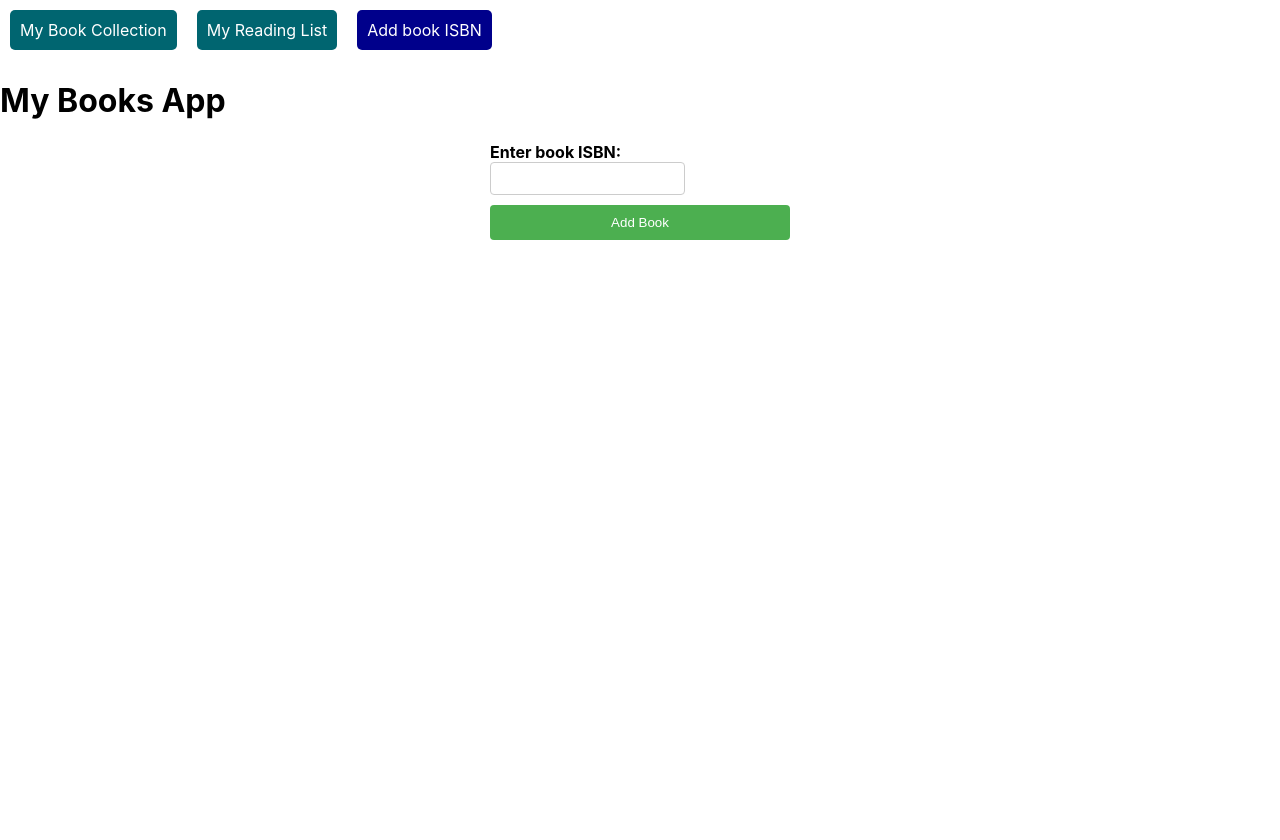
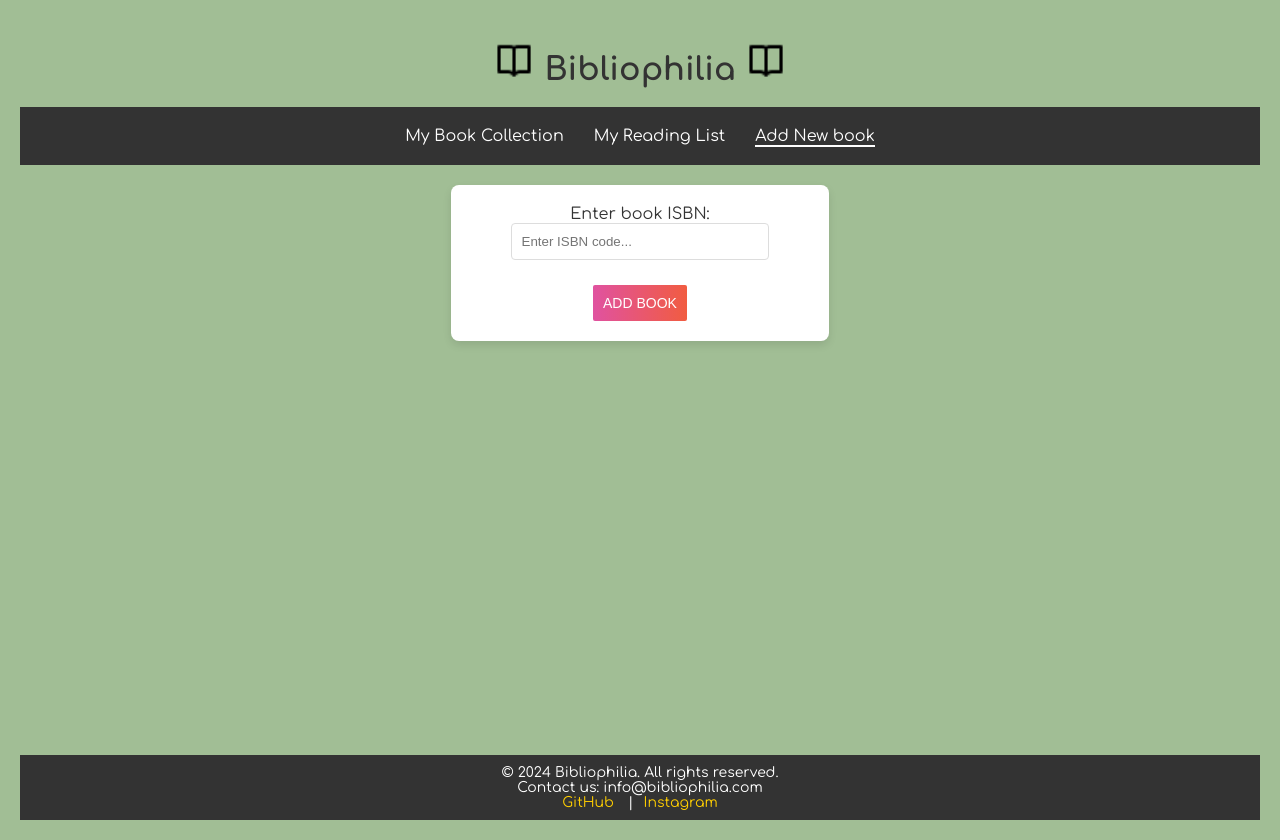
Before and after one commit to MNdagu/phase2-project-My-Books-App, a React (Create React App) app: page /addisbn in a window 1280 px wide. Before the commit the page ends 800 px from the top, so only its background shows below. Built offline with nearby package versions, Linux system fonts and the light colour scheme; no server answers.

Commit message:
added search and styled

```diff
--- a/package.json
+++ b/package.json
@@ -6,6 +6,7 @@
     "@testing-library/jest-dom": "^5.17.0",
     "@testing-library/react": "^13.4.0",
     "@testing-library/user-event": "^13.5.0",
+    "boxicons": "^2.1.4",
     "react": "^18.3.1",
     "react-dom": "^18.3.1",
     "react-router-dom": "^6.26.0",
--- a/src/App.css
+++ b/src/App.css
@@ -1,71 +1,322 @@
+@import url('https://fonts.googleapis.com/css2?family=Comfortaa:wght@300..700&family=Pacifico&family=Raleway:ital,wght@0,100..900;1,100..900&display=swap');
+body {
+  font-family: Comfortaa, sans-serif;
+  margin: 0;
+  padding: 0;
+  background-color: #A1BE95;
+  color: #333;
+}
+
+.App {
+  text-align: center;
+  padding: 20px;
+  display: flex;
+  flex-direction: column;
+  min-height: 100vh;
+}
+
+h1{
+  font-size: xx-large;
+  font-weight: 1500;
+}
+
+header{
+  margin-bottom: 20px;
+}
+
+
+.title {
+  color: #333;
+  margin: 20px 0;
+  font-size: 2rem;
+  font-weight: bold;
+}
+
+
+nav {
+  background-color: #333;
+  padding: 20px;
+}
+
+.nav-link {
+  color: #fff;
+  text-decoration: none;
+  margin: 0 15px;
+  font-size: 16px;
+}
+
+.nav-link.active {
+  border-bottom: 2px solid #fff;
+}
+
+
 .book-collection {
+  display: flex;
+  flex-wrap: wrap;
+  justify-content: center;
+}
+
+
+.book-card {
+  background: #F98866;
+  border-radius: 8px;
+  box-shadow: 0 4px 8px rgba(0, 0, 0, 0.1);
+  margin: 15px;
+  padding: 15px;
+  text-align: left;
+  width: 250px;
+}
+
+.book-card img {
+  width: 100px;
+  height: auto;
+  border-radius: 4px;
+}
+
+.book-card .details {
+  margin-top: 10px;
+}
+
+.book-card h3 {
+  margin: 10px 0;
+}
+
+.book-card p {
+  font-size: 14px;
+  color: #666;
+}
+
+.book-card button {
+  display: inline-block;
+  outline: 0;
+  border: 0;
+  background-image: linear-gradient(to right,#e052a0,#f15c41);
+  cursor: pointer;
+  border-radius: 2px;
+  color: #fff;
+  font-weight: 500;
+  text-align: center;
+  text-transform: uppercase;
+  height: 36px;
+  line-height: 36px;
+  padding: 0 10px;
+  font-size: 14px;
+  margin-top: 5px;
+}
+
+.book-card button:hover {
+  background-image: linear-gradient(to right,#3ec7e0,#526bf4);
+}
+
+
+.addisbnform {
+  background-color: #fff;
+  border-radius: 8px;
+  padding: 20px;
+  box-shadow: 0 4px 8px rgba(0, 0, 0, 0.1);
+  max-width: 400px;
+  margin: 20px auto;
+}
+
+.addisbnform div {
+  margin-bottom: 25px;
+}
+
+.addisbnform input[type="text"] {
+  width: 70%;
+  padding: 10px;
+  border: 1px solid #ddd;
+  border-radius: 4px;
+}
+
+.addisbnform button[type="submit"] {
+  display: inline-block;
+  outline: 0;
+  border: 0;
+  background-image: linear-gradient(to right,#e052a0,#f15c41);
+  cursor: pointer;
+  border-radius: 2px;
+  color: #fff;
+  font-weight: 500;
+  text-align: center;
+  text-transform: uppercase;
+  height: 36px;
+  line-height: 36px;
+  padding: 0 10px;
+  font-size: 14px;
+}
+
+.addisbnform button[type="submit"]:hover {
+  background-image: linear-gradient(to right,#3ec7e0,#526bf4);
+}
+
+.addisbnform .error {
+  color: red;
+}
+
+
+.book-details {
+  background-color: #fff;
+  border-radius: 12px;
+  padding: 20px;
+  box-shadow: 0 6px 12px rgba(0, 0, 0, 0.15);
+  max-width: 900px;
+  margin: 20px auto;
   display: flex;
   flex-wrap: wrap;
   gap: 20px;
 }
 
-.book-card {
-  width: 150px;
-  text-align: center;
-  box-shadow: 0 4px 8px rgba(0, 0, 0, 0.2);
-  padding: 20px;
-  margin: 10px;
-  text-align: center;
-  background-color: indianred;
-  border-radius: 10px;
+.book-details img {
+  width: 250px;
+  height: auto;
+  border-radius: 8px;
+  box-shadow: 0 4px 8px rgba(0, 0, 0, 0.1);
 }
 
-.book-card img {
-  width: 100%;
-  height: auto;
+.viewdetails {
+  flex: 1;
+  display: flex;
+  flex-direction: column;
+  justify-content: flex-start;
+  overflow: hidden;
 }
 
-.nav-link {
-  display: inline-block;
-  padding: 10px;
-  margin: 10px;
-  background-color: #006570;
-  color: white;
-  text-decoration: none;
-  border-radius: 5px;
+.book-details h2 {
+  margin-top: 0;
+  color: #333;
+  font-size: 24px;
 }
 
-.nav-link.active {
-  background-color: darkblue;
+.book-details p {
+  margin: 10px 0;
+  line-height: 1.5;
+  color: #555;
 }
 
-form {
-  margin-bottom: 20px;
-  display: flex;
-  flex-direction: column;
-  max-width: 300px;
-  margin: 0 auto;
+.book-details .details-header {
+  font-weight: bold;
+  color: #333;
 }
 
-form div {
-  margin-bottom: 10px;
+.book-details #description {
+  font-style: italic;
+  color: #333;
+  border-left: 4px solid #007bff;
+  padding-left: 10px;
+  margin-top: 10px;
+  margin-bottom: 20px;
+  white-space: pre-line;
 }
 
-form label {
-  margin-bottom: 5px;
-  font-weight: bold;
+.book-details button {
+  display: inline-block;
+  outline: 0;
+  border: 0;
+  background-image: linear-gradient(to right,#e052a0,#f15c41);
+  cursor: pointer;
+  border-radius: 2px;
+  color: #fff;
+  font-weight: 500;
+  text-align: center;
+  text-transform: uppercase;
+  height: 36px;
+  line-height: 36px;
+  padding: 0 10px;
+  font-size: 14px;
 }
 
-form input {
-  padding: 8px;
-  border: 1px solid #ccc;
-  border-radius: 4px;
+.book-details button:hover {
+  background-image: linear-gradient(to right,#3ec7e0,#526bf4);
 }
 
-form button {
-  padding: 10px;
-  background-color: #4CAF50;
-  color: white;
-  border: none;
-  border-radius: 4px;
-  cursor: pointer;
+
+@media (max-width: 768px) {
+  .book-details {
+    flex-direction: column;
+    align-items: center;
+    text-align: center;
+  }
+
+  .book-details img {
+    width: 100%;
+    max-width: 300px;
+    margin-bottom: 20px;
+  }
+
+  .viewdetails {
+    width: 100%;
+  }
 }
 
-form button:hover {
-  background-color: #45a049;
+
+.search-container {
+  margin: 20px 0;
 }
+
+.search-input {
+  width: 100%;
+  max-width: 400px;
+  padding: 10px;
+  border-radius: 8px;
+  border: 1px solid #ccc;
+  font-size: 16px;
+  outline: none;
+  transition: border-color 0.3s;
+}
+
+.search-input:focus {
+  border-color: #007bff;
+}
+
+.header {
+  display: flex;
+  justify-content: center;
+  align-items: center;
+  gap: 10px;
+}
+
+.book-logo {
+  width: 40px;
+  height: 40px;
+  margin: 0 10px 0 10px;
+
+}
+
+.footer {
+  background-color: #333;
+  color: #fff;
+  text-align: center;
+  padding: 10px 0;
+  width: 100%;
+  flex-shrink: 0;
+  margin-top: auto;
+}
+
+.footer p {
+  margin: 0;
+  font-size: 14px;
+}
+
+.footer a {
+  color: #ffce00;
+  text-decoration: none;
+  margin: 0 10px;
+}
+
+.footer a:hover {
+  text-decoration: underline;
+}
+
+.book-collection {
+  display: flex;
+  flex-wrap: wrap;
+  justify-content: space-around;
+  gap: 20px;
+}
+
+
+.nothing {
+  font-size: 1.2rem;
+  color: #555;
+}
--- a/src/App.js
+++ b/src/App.js
@@ -5,11 +5,18 @@ import { Route, Routes } from "react-router-dom";
 import ReadingList from "./components/ReadingList";
 import Navbar from "./components/Navbar";
 import ViewDetails from "./components/ViewDetails";
-import AddIsbn from "./components/AddIsbn"
+import AddIsbn from "./components/AddIsbn";
+import bookLogo from "./assets/book-open-regular-24.png";
+import Swal from 'sweetalert2'
+import { useNavigate } from "react-router-dom";
+
+
 
 function App() {
   const [books, setBooks] = useState([]);
-  const [favourite,setFavourite] = useState([]);
+  const [favourite, setFavourite] = useState([]);
+  const navigate = useNavigate();
+
 
   useEffect(() => {
     fetch("https://www.googleapis.com/books/v1/volumes?q=isbn")
@@ -20,35 +27,64 @@ function App() {
   }, []);
 
   //function to add a book to the reading list
-  function  addBook (bookToAdd){
-    if (!favourite.find((book)=>book.id ===bookToAdd.id)){
-      setFavourite([...favourite,bookToAdd])
+  function addBook(bookToAdd) {
+    if (!favourite.find((book) => book.id === bookToAdd.id)) {
+      setFavourite([...favourite, bookToAdd]);
+      navigate("/readinglist")
     } else {
-      alert ("I exist")
+      Swal.fire("Book is already in reading list!");
+
     }
-  };
+  }
 
   // function to remove book from reading list
-  const removeBook =(fav)=>{
-setFavourite(favourite.filter((book)=>book.id !== fav.id))
-  }
+  const removeBook = (fav) => {
+    setFavourite(favourite.filter((book) => book.id !== fav.id));
+  };
 
   const handleAddnewBook = (newBook) => {
     setBooks([...books, newBook]);
   };
 
-
   return (
     <div className="App">
-      <Navbar/>
-      <h1>My Books App</h1>
+      <div className="header">
+        <h1 className="title">
+        <img src={bookLogo} alt="Book Logo" className="book-logo" />
+         Bibliophilia
+        <img src={bookLogo} alt="Book Logo" className="book-logo" />
+        </h1>
+      </div>
+
+      <Navbar />
       <Routes>
-        <Route path="/" element={<BookCollection books={books} addBook={addBook}/>} />
-        <Route path="/readinglist" element={<ReadingList favourite={favourite} removeBook={removeBook}/>} />
-        <Route path="/viewdetails/:id" element={<ViewDetails books={books}/>}/>
-        <Route path="/addisbn" element={<AddIsbn onAddnewBook={handleAddnewBook}/>}/>
-
+        <Route
+          path="/"
+          element={<BookCollection books={books} addBook={addBook} />}
+        />
+        <Route
+          path="/readinglist"
+          element={
+            <ReadingList favourite={favourite} removeBook={removeBook} />
+          }
+        />
+        <Route
+          path="/viewdetails/:id"
+          element={<ViewDetails books={books} />}
+        />
+        <Route
+          path="/addisbn"
+          element={<AddIsbn onAddnewBook={handleAddnewBook} />}
+        />
       </Routes>
+      <footer className="footer">
+      <p>&copy; 2024 Bibliophilia. All rights reserved.</p>
+      <p>Contact us: info@bibliophilia.com</p>
+      <p>
+        <a href="https://github.com/yourusername" target="_blank" rel="noopener noreferrer">GitHub</a> |
+        <a href="https://instagram.com/yourusername" target="_blank" rel="noopener noreferrer">Instagram</a>
+      </p>
+    </footer>
 
     </div>
   );
--- a/src/components/AddIsbn.js
+++ b/src/components/AddIsbn.js
@@ -35,18 +35,19 @@ if (isbn){
 
   return (
     <>
-    <form onSubmit={handleSubmit}>
+    <form onSubmit={handleSubmit} className='addisbnform'>
       <div>
         <label htmlFor="isbn">Enter book ISBN:</label>
         <input
           type="text"
           id="isbn"
+          placeholder='Enter ISBN code...'
           value={isbn}
           onChange={(e) => setIsbn(e.target.value)}
           required
         />
       </div>
-      {error && <p style={{ color: 'red' }}>{error}</p>}
+      {error && <p className='error'>{error}</p>}
       <button type="submit">Add Book</button>
     </form>
     </>
--- a/src/components/Bookcard.js
+++ b/src/components/Bookcard.js
@@ -8,13 +8,17 @@ function BookCard({ book, addBook, added, removeBook}) {
   return (
     <div className="book-card">
       {imageLinks && <img src={imageLinks.thumbnail} alt={title} />}
+      <div className="details">
       <h3>{title}</h3>
       <p>{authors ? authors.join(", ") : "Unknown Author"}</p>
       <Link to={`/viewdetails/${id}`}>View Details</Link>
-      {added
+      <div className="add">
+        {added
       ?<button onClick={() => removeBook(book)}>Remove from list</button>
       :<button onClick={() => addBook(book)}> Add to your list</button>
       }
+      </div>
+      </div>
     </div>
   );
 }
--- a/src/components/Navbar.js
+++ b/src/components/Navbar.js
@@ -5,7 +5,7 @@ import { NavLink } from 'react-router-dom';
 const Navbar = () => {
     return (
         <>
-        <nav>
+        <nav className="navbar">
       <NavLink
         to="/"
         className="nav-link"
@@ -22,7 +22,7 @@ const Navbar = () => {
         to="/addisbn"
         className="nav-link"
       >
-        Add book ISBN
+        Add New book
       </NavLink>
       </nav>
         </>
--- a/src/components/ReadingList.js
+++ b/src/components/ReadingList.js
@@ -4,7 +4,8 @@ import BookCard from "./Bookcard";
 function ReadingList({ favourite, removeBook }) {
   return (
     <div>
-      <h1>My Reading List</h1>
+      <h2>My Reading List</h2>
+      <div className="book-collection">
       {favourite.length > 0 ? (
         favourite.map((book) => (
           <BookCard
@@ -15,8 +16,9 @@ function ReadingList({ favourite, removeBook }) {
           />
         ))
       ) : (
-        <p> You have nothing to read.</p>
+        <p className="nothing"> You have nothing on your reading list.</p>
       )}
+      </div>
     </div>
   );
 }
```
Also changed, not shown: src/components/BookCollection.js (+41 -10 lines), src/components/ViewDetails.js (+7 -6 lines), src/assets/book-open-regular-24.png (added), 1 other file (tests, documents, lock files or other folders).
